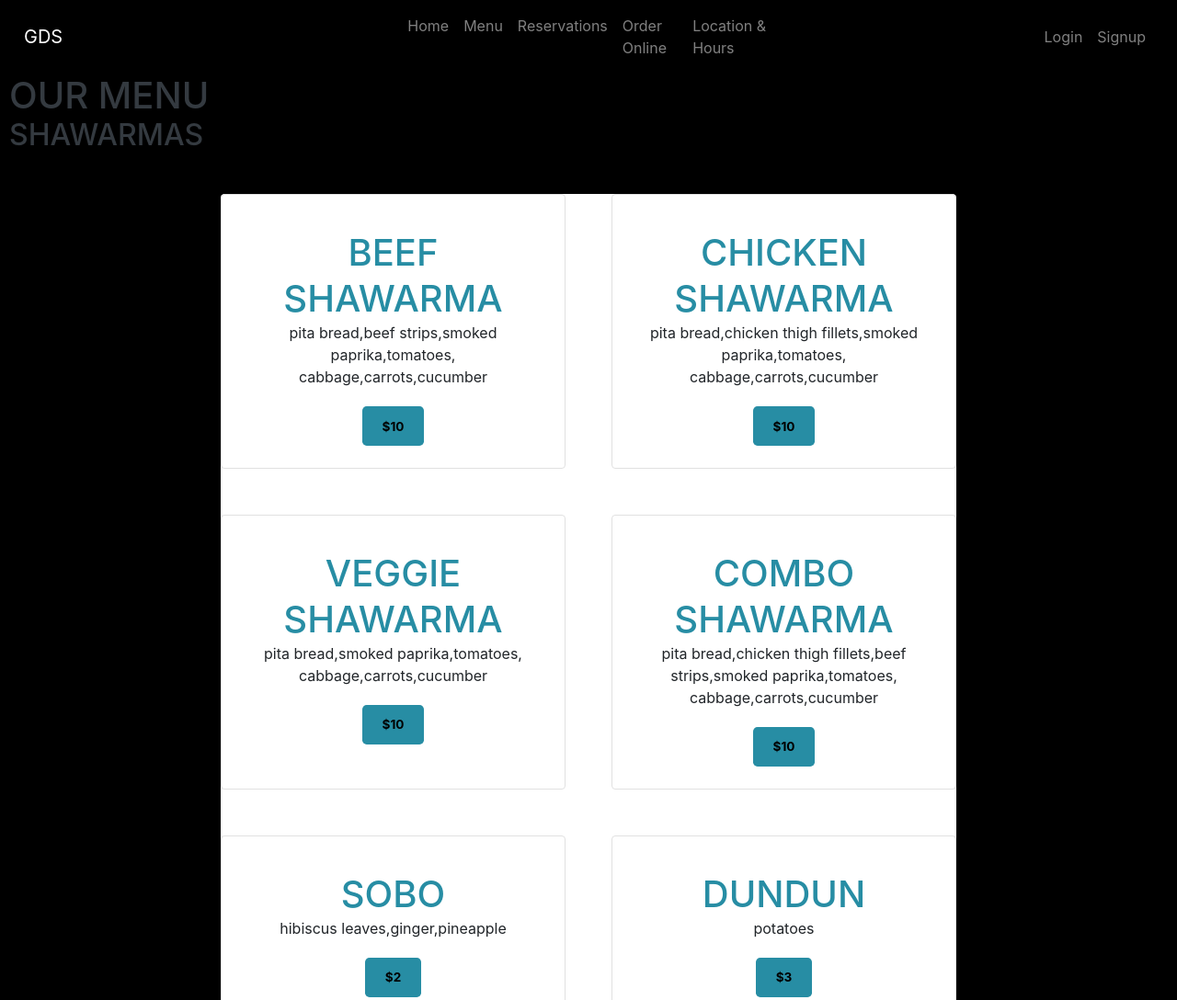
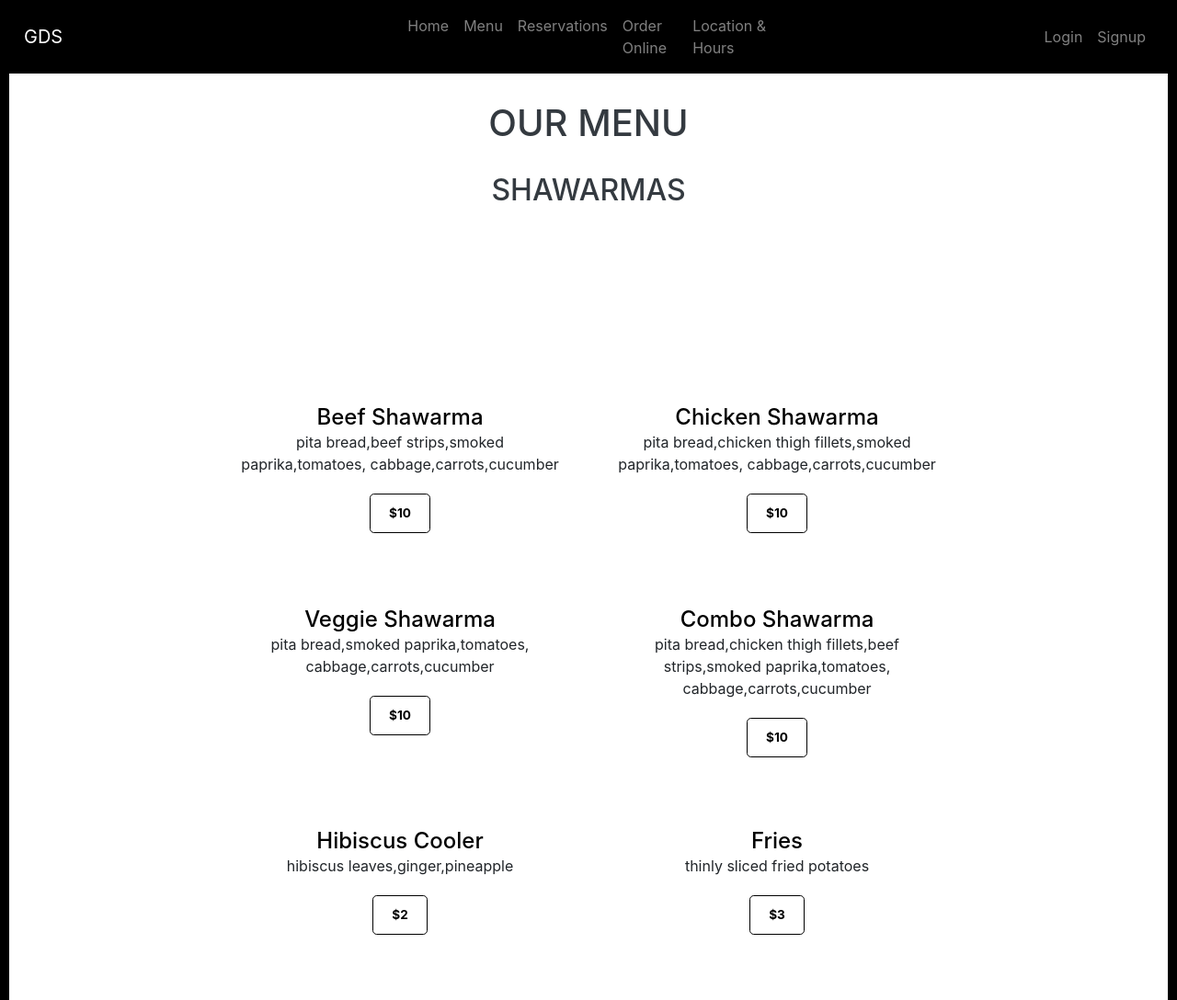
Before and after one commit to Tundunmodile/gameday, a plain HTML site: page menu.html in a window 1280 px wide. Shown: the top 1088 px of the page at 92% size. Drawn offline with nearby package versions, Linux system fonts and the light colour scheme.

Commit message:
added function to hide navbar on menu selection and restored contact us form that was accidentally deleted

```diff
--- a/main.css
+++ b/main.css
@@ -72,6 +72,7 @@ body, h1, h2{
     flex-direction: column;
     line-height: 1.8;
     color: white;
+    margin-top: 45px;
 }
 
 #menubanner {
--- a/menu.css
+++ b/menu.css
@@ -5,13 +5,17 @@
 body {
 padding: 0;
 margin: 0;
-background: black;
 line-height: 1.5;
+}
+
+header h1, h2 {
+    margin: 30px auto;
+    text-align: center;
 }
 
 .menuitem {
     padding: 1.5em 1em;
-    border: 1px solid #e1e1e1;
+    /* border: 1px solid black; */
     border-radius: 0.25em;
     text-align:center;
 }
@@ -26,38 +30,37 @@ line-height: 1.5;
   }
 
 
-.menuitem h1 {
-    color: #278da4;
+.menuitem h4 {
+    color: #000000;
     margin: 0.35em 0 0;
     line-height: 1.25;
   }
 
-
-
 .menucard {
-    background: #fff;
+    background: rgb(255, 255, 255);
     border-radius: 0.285em;
-    box-shadow: 0 0.1em 0 0 rgba(0,0,0,0.1);
-    margin: 45px auto;
+    margin: 180px auto;
     max-width: 800px;
 
     display: grid;
     grid-template-columns: repeat(auto-fit,minmax(300px,1fr));
-    grid-template-rows: repeat(auto-fit,minmax(200px,2fr));
-    grid-gap: 50px;
-    grid-auto-flow: row;
+    grid-template-rows: repeat(auto-fit,minmax(200px,1fr));
+    grid-gap: 20px;
 }
 
 .btn {
     font-size: 0.85em;
-    color: #fff;
     font-weight: bold;
     text-transform: uppercase;
     padding: 0.75em 1.5em;
-    background-color: #278da4;
+    margin-top: auto;
+    background-color: transparent;
     border-radius: 0.35em;
+    border: 1px solid black;
     display: inline-block;
   }
 
   .btn:hover {
-    background-color: rgba(39, 141, 164, 0.8);
+    background-color: black;
+    color: white;
+  }
--- a/menu.html
+++ b/menu.html
@@ -48,45 +48,45 @@
     </nav>
 
     <!-- Menu Page Header -->
-   <div>
+   <header>
         <h1 class="text-dark">OUR MENU</h1>
         <h2 class="text-dark">SHAWARMAS</h2>
-   </div>
+   </header>
 
    <!-- Menu items -->
    <div class="menucard">
         <div class="menuitem">
-          <h1>BEEF SHAWARMA</h1>
+          <h4>Beef Shawarma</h4>
           <p>pita bread,beef strips,smoked paprika,tomatoes,
               cabbage,carrots,cucumber</p>
             <a class="btn" href="#">$10</a>
         </div>
         <div class="menuitem">
-            <h1>CHICKEN SHAWARMA</h1>
+            <h4>Chicken Shawarma</h4>
             <p>pita bread,chicken thigh fillets,smoked paprika,tomatoes,
                 cabbage,carrots,cucumber</p>
               <a class="btn" href="#">$10</a>
         </div>
         <div class="menuitem">
-            <h1>VEGGIE SHAWARMA</h1>
+            <h4>Veggie Shawarma</h4>
             <p>pita bread,smoked paprika,tomatoes,
                 cabbage,carrots,cucumber</p>
               <a class="btn" href="#">$10</a>
         </div>
         <div class="menuitem">
-            <h1>COMBO SHAWARMA</h1>
+            <h4>Combo Shawarma</h4>
             <p>pita bread,chicken thigh fillets,beef strips,smoked paprika,tomatoes,
                 cabbage,carrots,cucumber</p>
               <a class="btn" href="#">$10</a>
         </div>
         <div class="menuitem">
-            <h1>SOBO</h1>
+            <h4>Hibiscus Cooler</h4>
             <p>hibiscus leaves,ginger,pineapple</p>
               <a class="btn" href="#">$2</a>
         </div>
         <div class="menuitem">
-            <h1>DUNDUN</h1>
-            <p>potatoes</p>
+            <h4>Fries</h4>
+            <p>thinly sliced fried potatoes</p>
               <a class="btn" href="#">$3</a>
         </div>
    </div>
--- a/script.js
+++ b/script.js
@@ -37,3 +37,8 @@ $('#contactUs').on('click', '#submitContactUs', function(){
 
     alert(`${message.firstname}, we have recieved your submission and will contact you as soon as possible :).`);
 })
+
+//collapse navbar
+$('.navbar-collapse a').click(function() {
+    	$(".navbar-collapse").collapse('hide');
+});
```
Also changed, not shown: index.html (+57 -1 lines).
